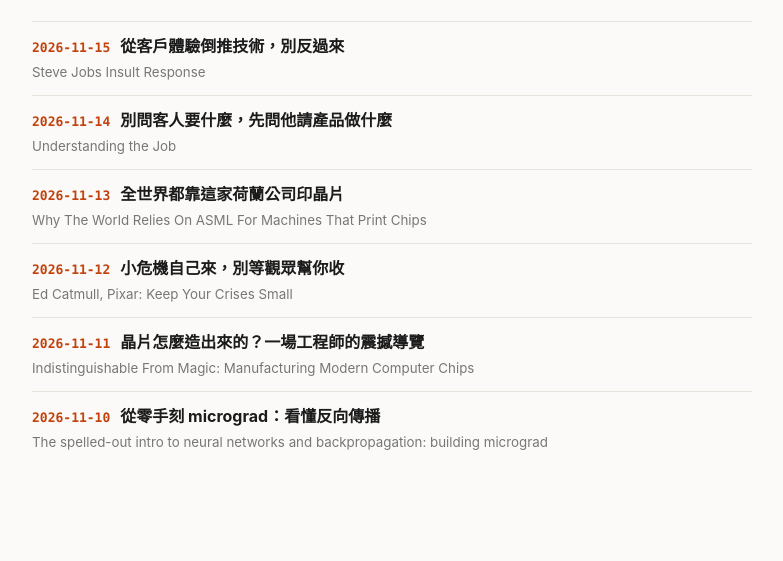
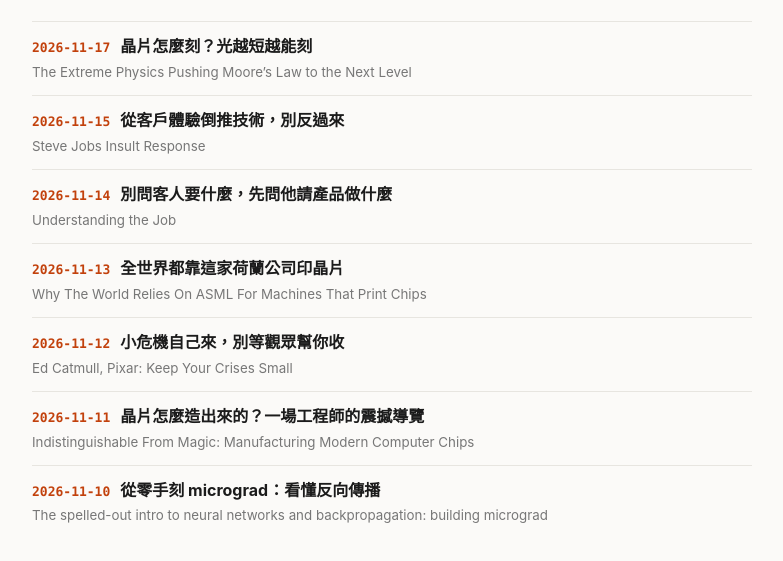
Before and after one commit to BRZDer/hn-daily, a plain HTML site: page index.html in a window 1280 px wide. Shown: the part 109-670 px from the top of the page, without its empty margins (248-1031 px from the left). Drawn offline with Linux system fonts and the light colour scheme.

Commit message:
每日一片 2026-11-17

```diff
--- a/index.html
+++ b/index.html
@@ -10,4 +10,4 @@ a{color:var(--fg);text-decoration:none;font-weight:700;display:block} a:hover{co
 a span{color:var(--ac);font:600 13px ui-monospace,Menlo,monospace;margin-right:10px}
 small{color:var(--mu);display:block;margin-top:2px}</style></head><body>
 <h1>HN 每日一片</h1><p class="s">Hacker News 網友多年來反覆推薦的影片，每天一支中文重點 PDF。</p>
-<ul><li><a href="2026-11-15.pdf"><span>2026-11-15</span>從客戶體驗倒推技術，別反過來</a><small>Steve Jobs Insult Response</small></li><li><a href="2026-11-14.pdf"><span>2026-11-14</span>別問客人要什麼，先問他請產品做什麼</a><small>Understanding the Job</small></li><li><a href="2026-11-13.pdf"><span>2026-11-13</span>全世界都靠這家荷蘭公司印晶片</a><small>Why The World Relies On ASML For Machines That Print Chips</small></li><li><a href="2026-11-12.pdf"><span>2026-11-12</span>小危機自己來，別等觀眾幫你收</a><small>Ed Catmull, Pixar: Keep Your Crises Small</small></li><li><a href="2026-11-11.pdf"><span>2026-11-11</span>晶片怎麼造出來的？一場工程師的震撼導覽</a><small>Indistinguishable From Magic: Manufacturing Modern Computer Chips</small></li><li><a href="2026-11-10.pdf"><span>2026-11-10</span>從零手刻 micrograd：看懂反向傳播</a><small>The spelled-out intro to neural networks and backpropagation: building micrograd</small></li></ul></body></html>
+<ul><li><a href="2026-11-17.pdf"><span>2026-11-17</span>晶片怎麼刻？光越短越能刻</a><small>The Extreme Physics Pushing Moore’s Law to the Next Level</small></li><li><a href="2026-11-15.pdf"><span>2026-11-15</span>從客戶體驗倒推技術，別反過來</a><small>Steve Jobs Insult Response</small></li><li><a href="2026-11-14.pdf"><span>2026-11-14</span>別問客人要什麼，先問他請產品做什麼</a><small>Understanding the Job</small></li><li><a href="2026-11-13.pdf"><span>2026-11-13</span>全世界都靠這家荷蘭公司印晶片</a><small>Why The World Relies On ASML For Machines That Print Chips</small></li><li><a href="2026-11-12.pdf"><span>2026-11-12</span>小危機自己來，別等觀眾幫你收</a><small>Ed Catmull, Pixar: Keep Your Crises Small</small></li><li><a href="2026-11-11.pdf"><span>2026-11-11</span>晶片怎麼造出來的？一場工程師的震撼導覽</a><small>Indistinguishable From Magic: Manufacturing Modern Computer Chips</small></li><li><a href="2026-11-10.pdf"><span>2026-11-10</span>從零手刻 micrograd：看懂反向傳播</a><small>The spelled-out intro to neural networks and backpropagation: building micrograd</small></li></ul></body></html>
```
Also changed, not shown: manifest.json, 1 other file.
